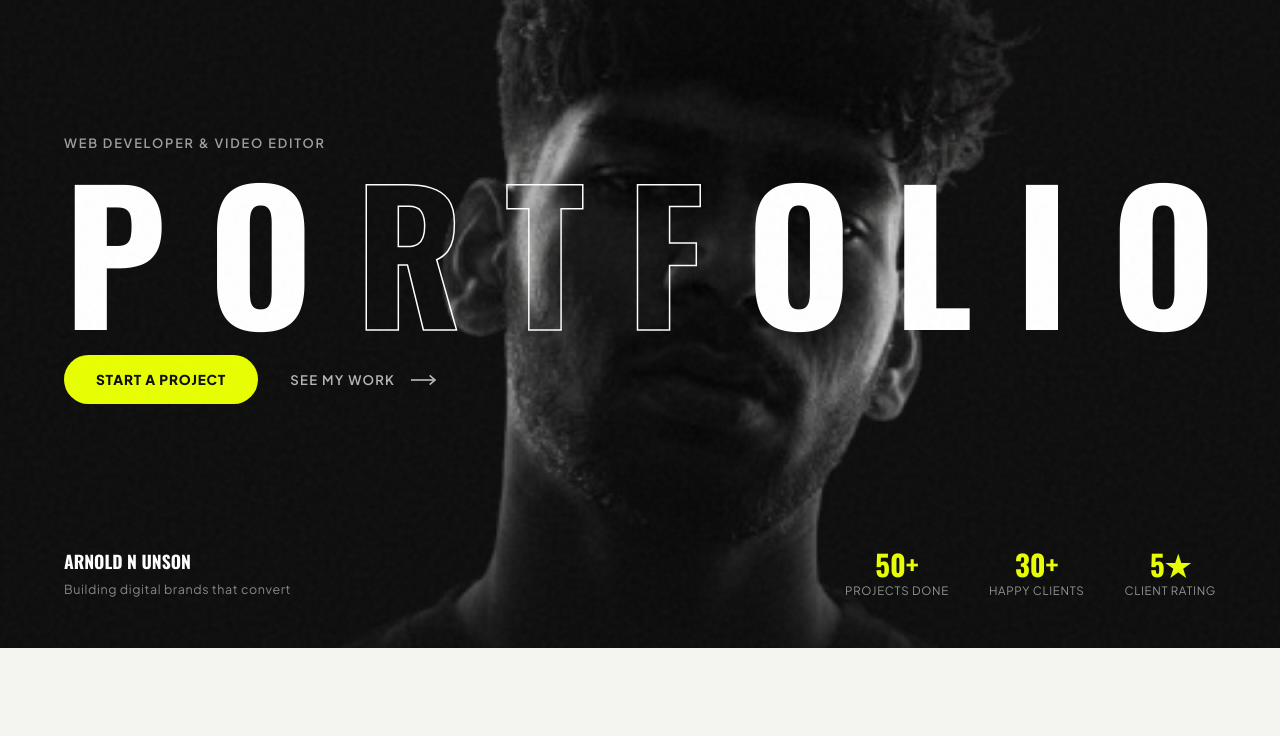
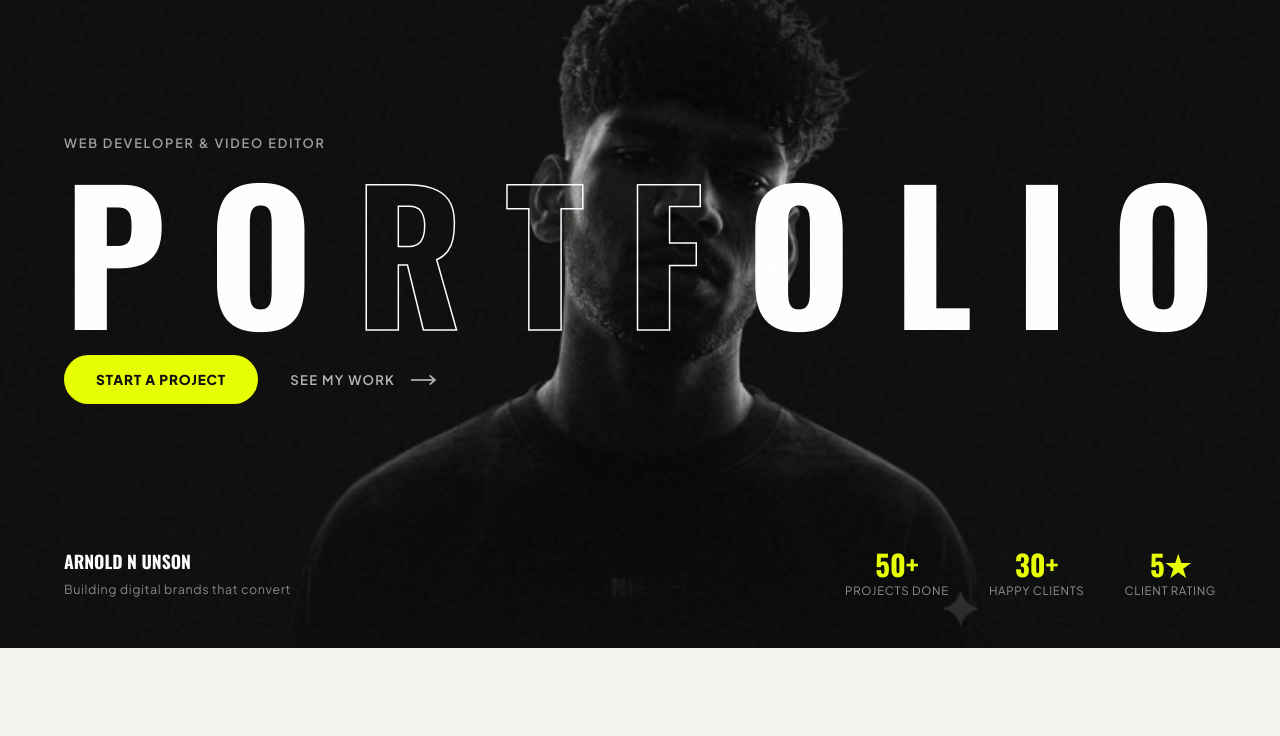
Before and after one commit to Prasann62/new.portfolio, a website: page index.html in a window 1280 px wide. Shown: the part 152-888 px from the top of the page. Drawn offline with nearby package versions, Linux system fonts and the light colour scheme.

Commit message:
Portrait: anchor to bottom of hero section, size 90%

```diff
--- a/css/portfolio.css
+++ b/css/portfolio.css
@@ -203,8 +203,9 @@ section {
     background-color: var(--color-black);
     /* Portrait as direct background — most reliable full-cover */
     background-image: url('../mock-assets/prasanna_hero_portrait.png');
-    background-size: cover;
-    background-position: center 15%;
+    background-size: auto 90%;
+    background-position: center bottom;
+    background-repeat: no-repeat;
     height: 100vh;
     min-height: 700px;
     padding: 0;
```
